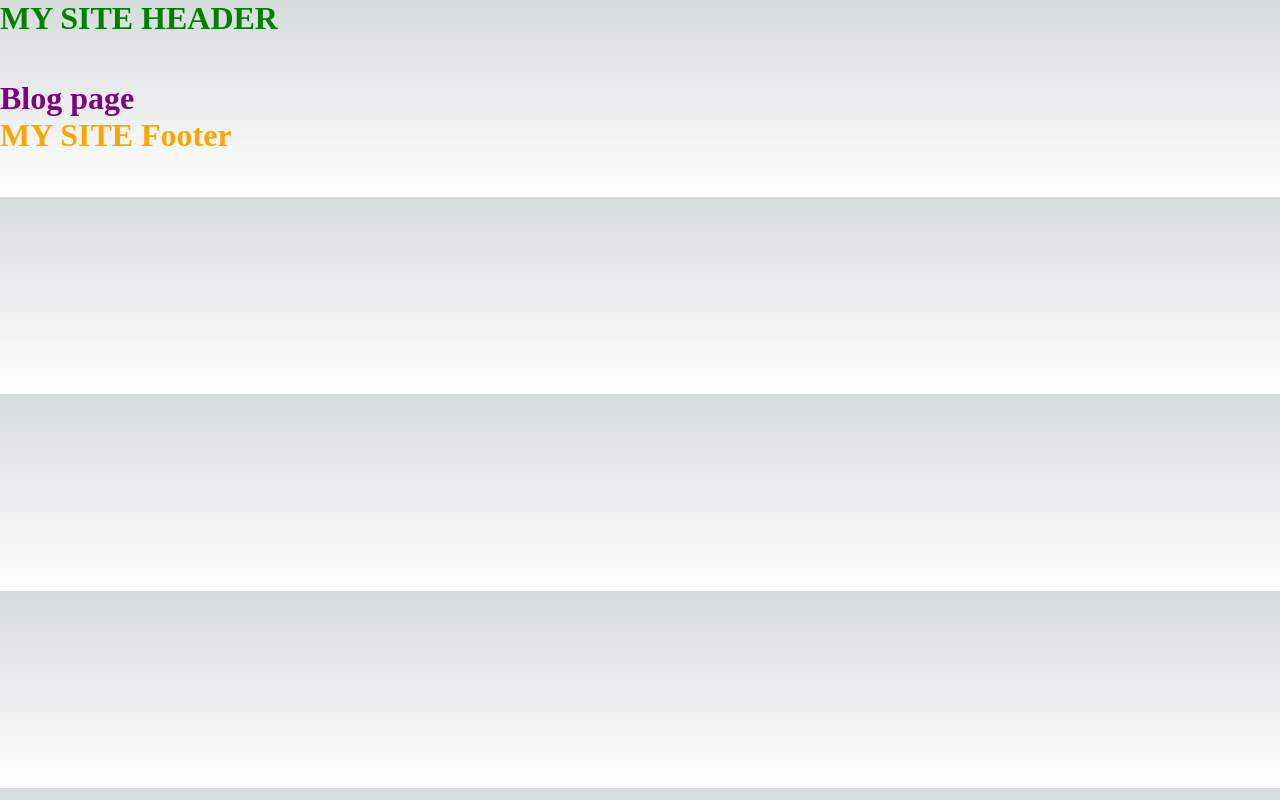
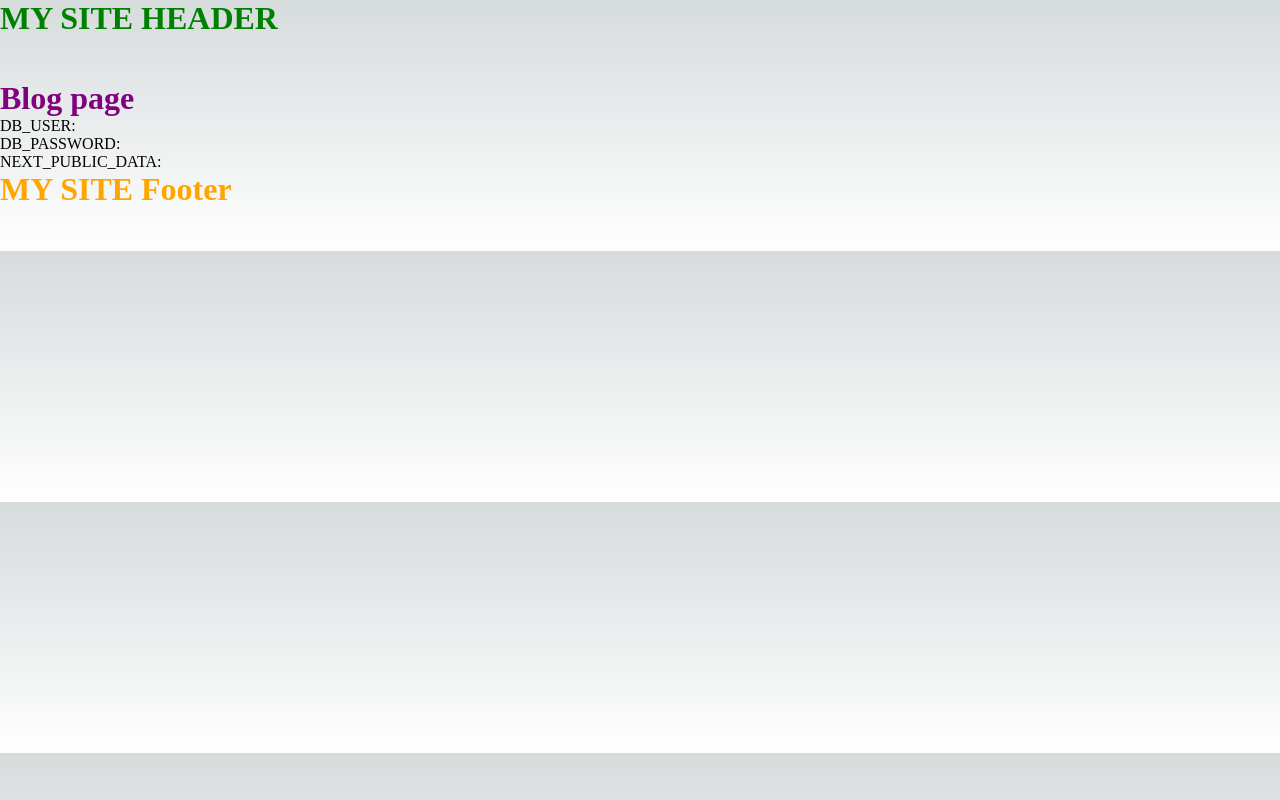
Before and after one commit to Quite-Right/NextJS, a Next.js app: page /blog in a window 1280 px wide. Built offline with nearby package versions, Linux system fonts and the light colour scheme.

Commit message:
env variables

```diff
--- a/src/pages/blog/index.tsx
+++ b/src/pages/blog/index.tsx
@@ -1,5 +1,41 @@
 import styles from '@/styles/Blog.module.scss'
 
-const Blog = () => <h1 className={styles.header}>Blog page</h1>;
+interface IBlogProps {
+    DB_USER: string;
+    DB_PASSWORD: string;
+}
+
+const Blog = ({DB_USER, DB_PASSWORD}: IBlogProps) => <>
+    <h1 className={styles.header}>Blog page</h1>
+    <div>
+        <span>
+            DB_USER:
+        </span>
+        {DB_USER}
+    </div>
+    <div>
+        <span>
+            DB_PASSWORD:
+        </span>
+        {DB_PASSWORD}
+    </div>
+    <div>
+        <span>
+        NEXT_PUBLIC_DATA:
+        </span>
+        {process.env.NEXT_PUBLIC_DATA}
+    </div>
+</>;
+
+export const getServerSideProps = () => {
+    const {DB_USER, DB_PASSWORD} = process.env;
+    console.log(process.env)
+    return {
+        props: {
+            DB_USER,
+            DB_PASSWORD
+        }
+    }
+}
 
 export default Blog;
```
Also changed, not shown: src/pages/api/blog/index.ts (line endings or trailing spaces).
